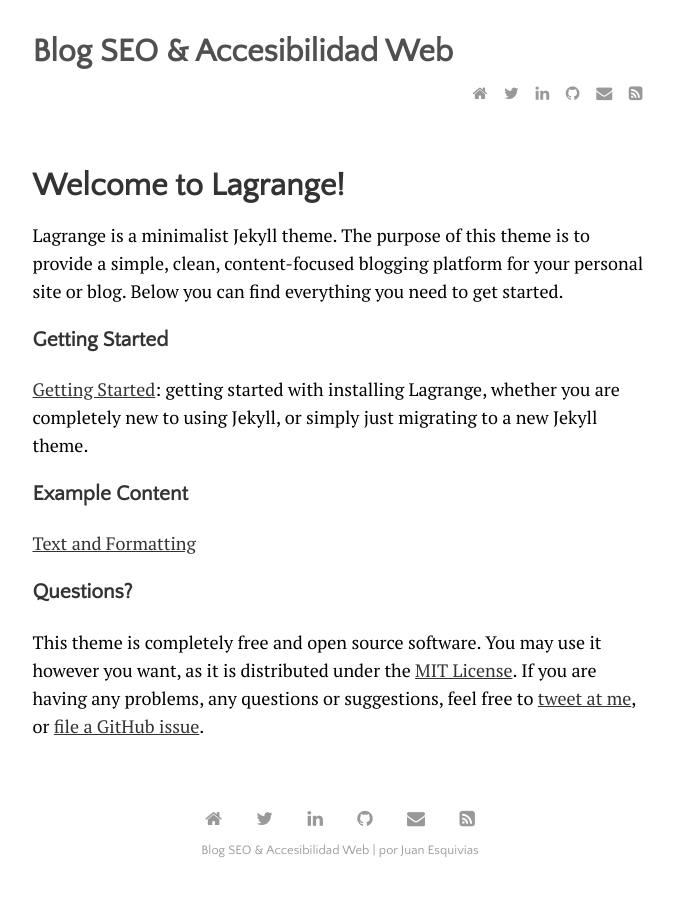
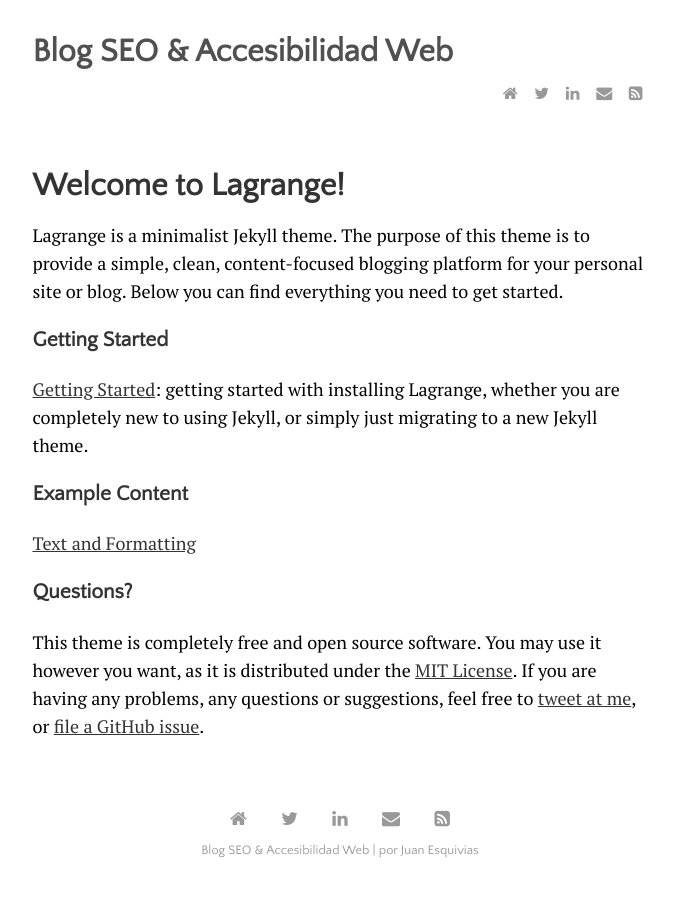
Before and after one commit to JuanEsquiviasO/blog, a Jekyll site: the page built from menu/about.md, in a window 1280 px wide. Shown: the top 897 px of the page, without its empty margins (300-974 px from the left). Built offline with Jekyll 4.4.1, drawn with Linux system fonts in a browser that asks for light colours.

Commit message:
Update settings.yml

```diff
--- a/_data/settings.yml
+++ b/_data/settings.yml
@@ -17,10 +17,10 @@
 - {icon: 'home', link: 'https://juanesquiviaso.github.io'}
 - {icon: 'twitter', link: 'https://twitter.com/JuanEsquiviasO'}
 - {icon: 'linkedin', link: 'https://pe.linkedin.com/in/juanesquivias'}
-- {icon: 'github', link: 'https://github.com/JuanEsquiviasO'}
+#- {icon: 'github', link: 'https://github.com/JuanEsquiviasO'}
 - {icon: 'envelope', link: 'mailto:mediaigniteperu@gmail.com'}
 - {icon: 'rss-square', link: '/feed.xml'}
-# - {icon: 'rss-square', link: '/rss-feed.xml'}
+#- {icon: 'rss-square', link: '/rss-feed.xml'}
 
 # Customize site text
 pagination:
```
